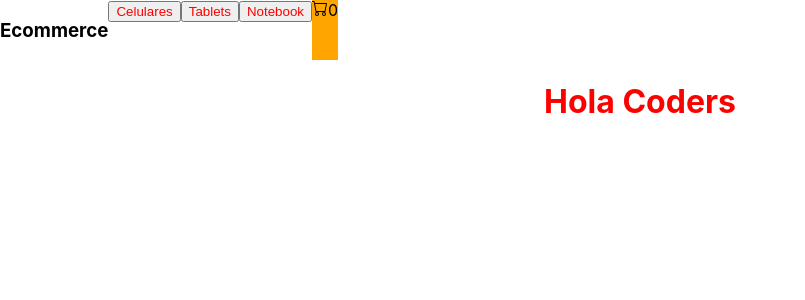
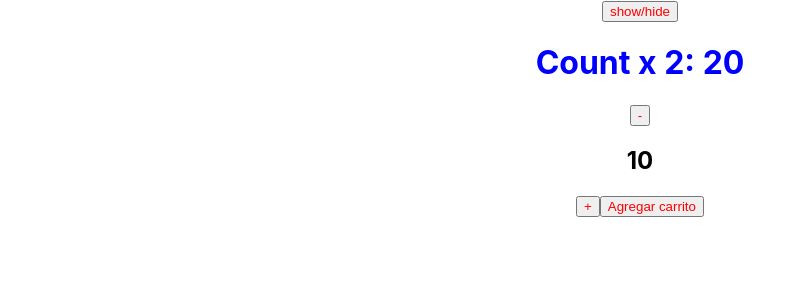
Before and after one commit to sebazdev/comision31865sab, a React (Create React App) app: page / in a window 1280 px wide. Shown: the top 300 px of the page, without its empty margins (0-805 px from the left). Built offline with nearby package versions, Linux system fonts and the light colour scheme.

Commit message:
Componentes Avanzados

```diff
--- a/src/App.js
+++ b/src/App.js
@@ -1,15 +1,22 @@
-import React from 'react'
+import React, { useState } from 'react'
 import './App.css';
 import Counter from './components/Counter/Counter.js';
 import NavBar from './components/NavBar/NavBar';
 import ItemListContainer from './components/ItemListContainer/ItemListContainer';
 
 function App() {
+  const [show, setShow] = useState(true)
+
+  const handleAdd = () => {
+    console.log('se ejecuto')
+  }
+
   return (
     <div className="App" >
-      <NavBar />
-      <ItemListContainer greeting='Hola Coders' />
-      {/* <Counter initial={10} stock={10} title='Contador' /> */}
+      {/* <NavBar /> */}
+      {/* <ItemListContainer greeting='Hola Coders' /> */}
+      <button onClick={() => setShow(!show)}>show/hide</button>
+      { show && <Counter initial={10} stock={50} onAdd={handleAdd}/>}
     </div>
   );
 }
--- a/src/components/Button/Button.js
+++ b/src/components/Button/Button.js
@@ -1,8 +1,7 @@
 import './Button.css'
 
-const Button = (props) => {
-    console.log(props)
-    return <button onClick={props.handleClick}>{props.children}</button>
+const Button = ({handleClick, children, otroComponent}) => {
+    return <button onClick={handleClick}>{children}{otroComponent}</button>
 }
 
 export default Button
--- a/src/components/Counter/Counter.js
+++ b/src/components/Counter/Counter.js
@@ -1,40 +1,52 @@
-import { useState } from 'react'
+import { useState, useEffect } from 'react'
 import Button from '../Button/Button'
 
-const Counter = ({initial, stock, title}) => {
-    // const {initial, title} = props
+const Counter = ({initial, stock, onAdd}) => {
     const [count, setCount] = useState(initial)
+    const [result, setResult] = useState(0)
+    console.log(onAdd)
+    useEffect(() => {
+        // setCount(prev => prev + 1)
+    }, [count])
+
+    useEffect(() => {
+        console.log('El componente fue montado')
+
+        return () => {
+            console.log('El componente va a desmontarse')
+        }
+    }, [])
+
+    useEffect(() => {
+        console.log('Se ejecuta despues del montaje y cuando actualiza count')
+    }, [count])
+
+    useEffect(() => {
+        setResult(count * 2)
+    }, [count])
+
 
     const decrement = () => {
-        // setCount(count - 1)
-        for(let i = 0; i < 2; i++) {
-            // setCount(count - 1)
-            setCount(prev => prev - 1)
-        }
+        setCount(prev => prev - 1)
     }
 
     const increment = () => {
-        // if(count < stock) {
-        //     setCount(count + 1)
-        // }
-
-        (count < stock && true) && setCount(count + 1)
+        count < stock && setCount(count + 1)
     }
 
     const reset = () => {
         setCount(initial)
     }
 
+    console.log('antes del montaje y en cada rerender (actualizacion)')
     return(
         <div>
-            <h1>{title}</h1>
+            <h1>Count x 2: {result}</h1>
             <button onClick={decrement}>-</button>
-            {/* <Button handleClick={() => console.log('restar')} label='-'/> */}
             <h2>{count}</h2>
             <button onClick={increment}>+</button>
-            {/* <Button handleClick={() => console.log('Sumar')} label='+' /> */}
-            {/* <button onClick={reset}>reset</button> */}
-            <Button onClick={reset}><h1>REST</h1></Button>
+            {/* <Button handleClick={reset}>reset</Button> */}
+            <button onClick={() => onAdd()}>Agregar carrito</button>
         </div>
     )
 }
```
